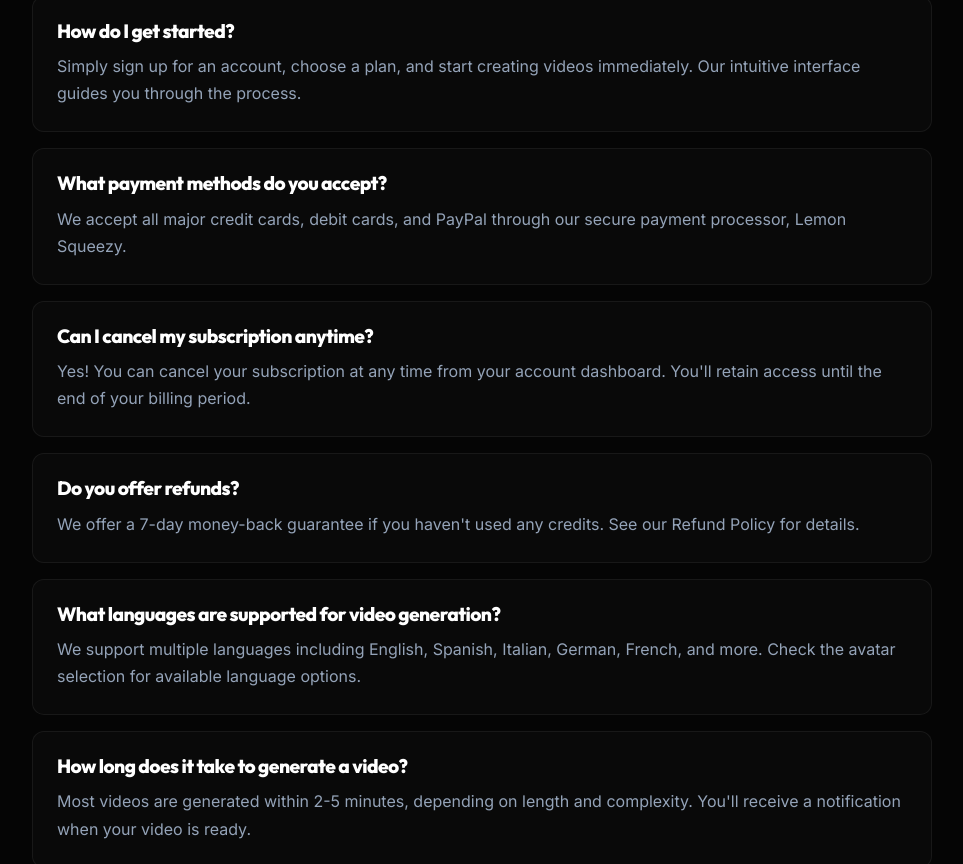
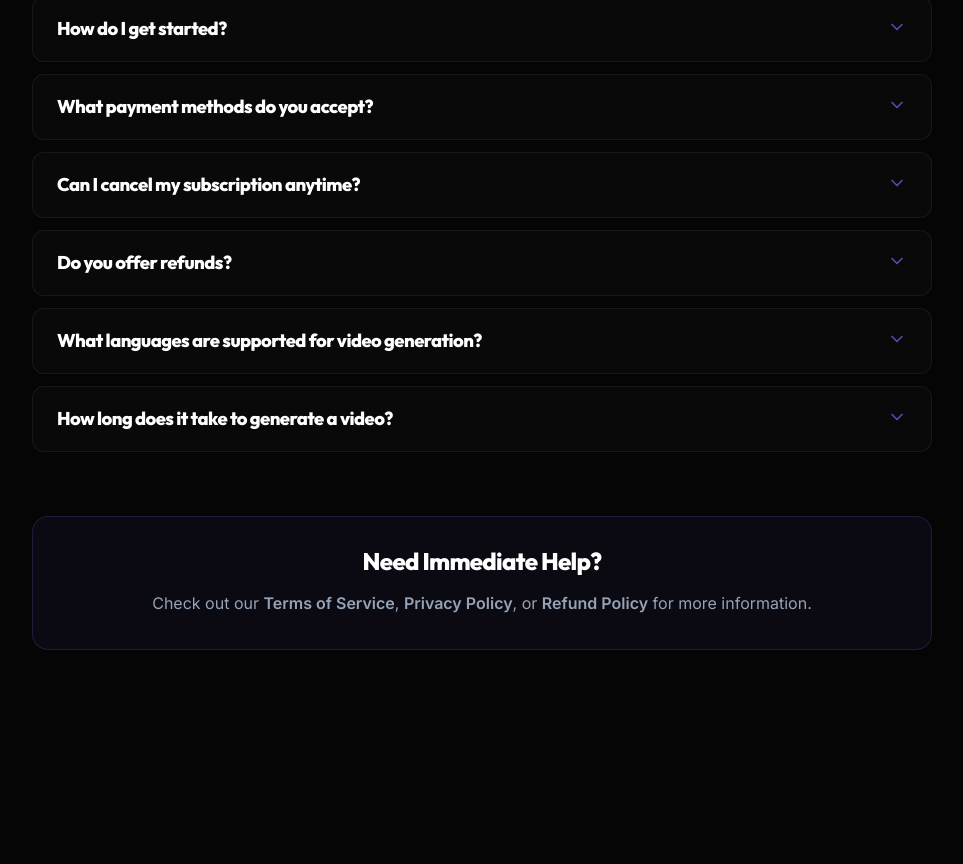
Before and after one commit to bautielcrack4-web/webcarruselesUGC, a Next.js app: page /contact in a window 1280 px wide. Shown: the part 812-1676 px from the top of the page, without its empty margins (158-1121 px from the left). After the commit the page ends 1542 px from the top, so only its background shows below. Built offline with nearby package versions, Linux system fonts and the light colour scheme.

Commit message:
feat: added interactive FAQ accordions and finalized contact links

```diff
--- a/src/app/contact/contact.module.css
+++ b/src/app/contact/contact.module.css
@@ -119,28 +119,55 @@
     background: var(--bg-card);
     border: 1px solid var(--bg-card-border);
     border-radius: 12px;
-    padding: 24px;
-    margin-bottom: 16px;
+    padding: 20px 24px;
+    margin-bottom: 12px;
+    cursor: pointer;
+    transition: all 0.2s ease;
 }
 
-.faqItem h3 {
-    font-size: 1.2rem;
-    margin-bottom: 12px;
-    color: var(--fg-main);
+.faqItem:hover {
+    border-color: var(--accent-primary);
+    background: var(--bg-card-hover);
 }
 
-.faqItem p {
+.faqItem.active {
+    border-color: var(--accent-primary);
+}
+
+.faqHeader {
+    display: flex;
+    justify-content: space-between;
+    align-items: center;
+    gap: 16px;
+}
+
+.faqHeader h3 {
+    font-size: 1.15rem;
+    margin: 0;
+    color: var(--fg-main);
+    flex: 1;
+}
+
+.faqIcon {
+    color: var(--accent-primary);
+    opacity: 0.7;
+    transition: opacity 0.2s;
+}
+
+.faqItem:hover .faqIcon {
+    opacity: 1;
+}
+
+.faqAnswer {
+    padding-top: 16px;
+    margin-top: 16px;
+    border-top: 1px solid var(--bg-card-border);
+}
+
+.faqAnswer p {
     color: var(--fg-muted);
     line-height: 1.7;
-}
-
-.faqItem a {
-    color: var(--accent-primary);
-    text-decoration: none;
-}
-
-.faqItem a:hover {
-    text-decoration: underline;
+    margin: 0;
 }
 
 .supportInfo {
--- a/src/app/contact/page.tsx
+++ b/src/app/contact/page.tsx
@@ -1,9 +1,44 @@
-import React from 'react';
+'use client';
+
+import React, { useState } from 'react';
 import Link from 'next/link';
-import { Mail, MessageSquare } from 'lucide-react';
+import { Mail, MessageSquare, ChevronDown, ChevronUp } from 'lucide-react';
 import styles from './contact.module.css';
 
+const FAQ_ITEMS = [
+    {
+        question: "How do I get started?",
+        answer: "Simply sign up for an account, choose a plan, and start creating videos immediately. Our intuitive interface guides you through the process."
+    },
+    {
+        question: "What payment methods do you accept?",
+        answer: "We accept all major credit cards, debit cards, and PayPal through our secure payment processor, Lemon Squeezy."
+    },
+    {
+        question: "Can I cancel my subscription anytime?",
+        answer: "Yes! You can cancel your subscription at any time from your account dashboard. You'll retain access until the end of your billing period."
+    },
+    {
+        question: "Do you offer refunds?",
+        answer: "We offer a 7-day money-back guarantee if you haven't used any credits. See our Refund Policy for details."
+    },
+    {
+        question: "What languages are supported for video generation?",
+        answer: "We support multiple languages including English, Spanish, Italian, German, French, and more. Check the avatar selection for available language options."
+    },
+    {
+        question: "How long does it take to generate a video?",
+        answer: "Most videos are generated within 2-5 minutes, depending on length and complexity. You'll receive a notification when your video is ready."
+    }
+];
+
 export default function ContactPage() {
+    const [openIndex, setOpenIndex] = useState<number | null>(null);
+
+    const toggleFaq = (index: number) => {
+        setOpenIndex(openIndex === index ? null : index);
+    };
+
     return (
         <div className={styles.contactContainer}>
             <div className={styles.contactContent}>
@@ -43,51 +78,26 @@ export default function ContactPage() {
                 <div className={styles.faqSection}>
                     <h2>Frequently Asked Questions</h2>
 
-                    <div className={styles.faqItem}>
-                        <h3>How do I get started?</h3>
-                        <p>
-                            Simply sign up for an account, choose a plan, and start creating videos immediately.
-                            Our intuitive interface guides you through the process.
-                        </p>
-                    </div>
-
-                    <div className={styles.faqItem}>
-                        <h3>What payment methods do you accept?</h3>
-                        <p>
-                            We accept all major credit cards, debit cards, and PayPal through our secure payment processor, Lemon Squeezy.
-                        </p>
-                    </div>
-
-                    <div className={styles.faqItem}>
-                        <h3>Can I cancel my subscription anytime?</h3>
-                        <p>
-                            Yes! You can cancel your subscription at any time from your account dashboard.
-                            You'll retain access until the end of your billing period.
-                        </p>
-                    </div>
-
-                    <div className={styles.faqItem}>
-                        <h3>Do you offer refunds?</h3>
-                        <p>
-                            We offer a 7-day money-back guarantee if you haven't used any credits.
-                            See our <Link href="/refund-policy">Refund Policy</Link> for details.
-                        </p>
-                    </div>
-
-                    <div className={styles.faqItem}>
-                        <h3>What languages are supported for video generation?</h3>
-                        <p>
-                            We support multiple languages including English, Spanish, Italian, German, French, and more.
-                            Check the avatar selection for available language options.
-                        </p>
-                    </div>
-
-                    <div className={styles.faqItem}>
-                        <h3>How long does it take to generate a video?</h3>
-                        <p>
-                            Most videos are generated within 2-5 minutes, depending on length and complexity.
-                            You'll receive a notification when your video is ready.
-                        </p>
+                    <div className={styles.faqList}>
+                        {FAQ_ITEMS.map((item, index) => (
+                            <div
+                                key={index}
+                                className={`${styles.faqItem} ${openIndex === index ? styles.active : ''}`}
+                                onClick={() => toggleFaq(index)}
+                            >
+                                <div className={styles.faqHeader}>
+                                    <h3>{item.question}</h3>
+                                    <div className={styles.faqIcon}>
+                                        {openIndex === index ? <ChevronUp size={20} /> : <ChevronDown size={20} />}
+                                    </div>
+                                </div>
+                                {openIndex === index && (
+                                    <div className={styles.faqAnswer}>
+                                        <p>{item.answer}</p>
+                                    </div>
+                                )}
+                            </div>
+                        ))}
                     </div>
                 </div>
 
```
